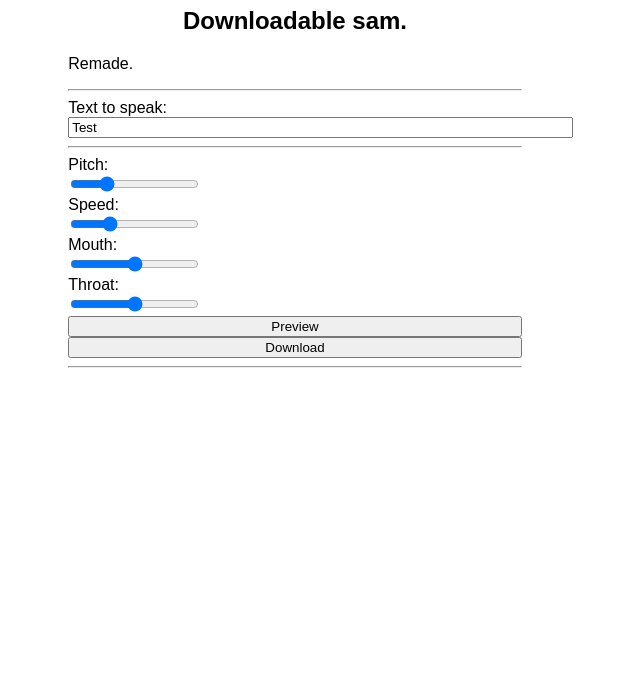
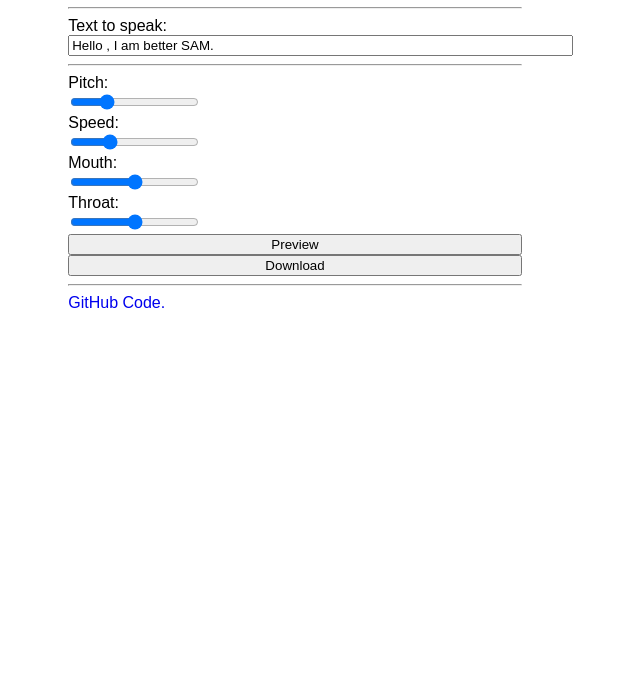
Before and after one commit to Imrane03/better-sam, a website: page index.html in a window 1280 px wide. Shown: the part 110-800 px from the top of the page, without its empty margins (345-985 px from the left). Drawn offline with Linux system fonts and the light colour scheme.

Commit message:
Update index.html

```diff
--- a/index.html
+++ b/index.html
@@ -18,9 +18,9 @@
 ##  contributors [Sebastian Macke,Vidar Hoktsad,8BitPimp,discordier.].                 ##
 #########################################################################################
 -->
-<!DOCTYPE html><html><head><meta http-equiv="Content-Type" content="text/html; charset=utf-8"><title>SAM: Software Automatic Mouth</title><style>body{max-width:12cm;margin:0 auto;font-family:sans-serif}h1,h2{text-align:center}label{display:flex;flex-direction:column}label{width:30%}button{width:60%}button[id=fmm]{width:100%}button[id=fmm2]{width:100%}</style></head><body><h1> SAM Software Automatic Mouth 2.0</h1><h2>Downloadable sam.</h2><p>Remade.</p>
+<!DOCTYPE html><html><head><meta http-equiv="Content-Type" content="text/html; charset=utf-8"><title>SAM: Software Automatic Mouth</title><style>body{max-width:12cm;margin:0 auto;font-family:sans-serif}h1,h2{text-align:center}label{display:flex;flex-direction:column}label{width:30%}button{width:60%}button[id=fmm]{width:100%}button[id=fmm2]{width:100%}</style></head><body><h1>Better SAM Software Automatic Mouth</h1><h2></h2><p></p>
 <script src="dist/samjs.js"></script>
 <script>opts={debug:1,pitch:64,speed:72,mouth:128,throat:128},document.addEventListener("DOMContentLoaded",function(){["speed","pitch","mouth","throat"].forEach(e=>{var t=document.getElementById(e);t.onchange=function(e){opts[e.target.id]=e.target.value,document.getElementById(e.target.id+"-lbl").innerText=e.target.id.charAt(0).toUpperCase()+e.target.id.substr(1)+": "+e.target.value},t.value=opts[e]}),document.getElementById("fmm").addEventListener("click",function(e){e.preventDefault(),new SamJs(opts).download(document.getElementById("speechinput").value)}),document.getElementById("fmm2").addEventListener("click",function(e){e.preventDefault(),new SamJs(opts).speak(document.getElementById("speechinput").value)})});</script>
-<div class="items"><hr> <div> <label for="speechinput">Text to speak:</label> <input size="60" id="speechinput" name="textfield" value="Test"> <hr> <label id="pitch-lbl" for="pitch">Pitch: </label><input type="range" id="pitch" min="0" max="255" value="0"/> <label id="speed-lbl" for="speed">Speed: </label>
+<div class="items"><hr> <div> <label for="speechinput">Text to speak:</label> <input size="60" id="speechinput" name="textfield" value="Hello , I am better SAM."> <hr> <label id="pitch-lbl" for="pitch">Pitch: </label><input type="range" id="pitch" min="0" max="255" value="0"/> <label id="speed-lbl" for="speed">Speed: </label>
 <input type="range" id="speed" min="1" max="255" value="0"/> <label id="mouth-lbl" for="mouth">Mouth: </label><input type="range" id="mouth" min="0" max="255" value="0"/> <label id="throat-lbl" for="throat">Throat: </label><input type="range" id="throat" min="0" max="255" value="0"/>
-<button id="fmm2" type="submit">Preview</button> <button id="fmm" type="submit">Download</button> </div><hr></div></body></html>
+<button id="fmm2" type="submit">Preview</button> <button id="fmm" type="submit">Download</button> </div><hr></div><a href="https://github.com/Imrane03/better-sam" target="__blank" style="text-decoration: none;">GitHub Code.</a></body></html>
```
